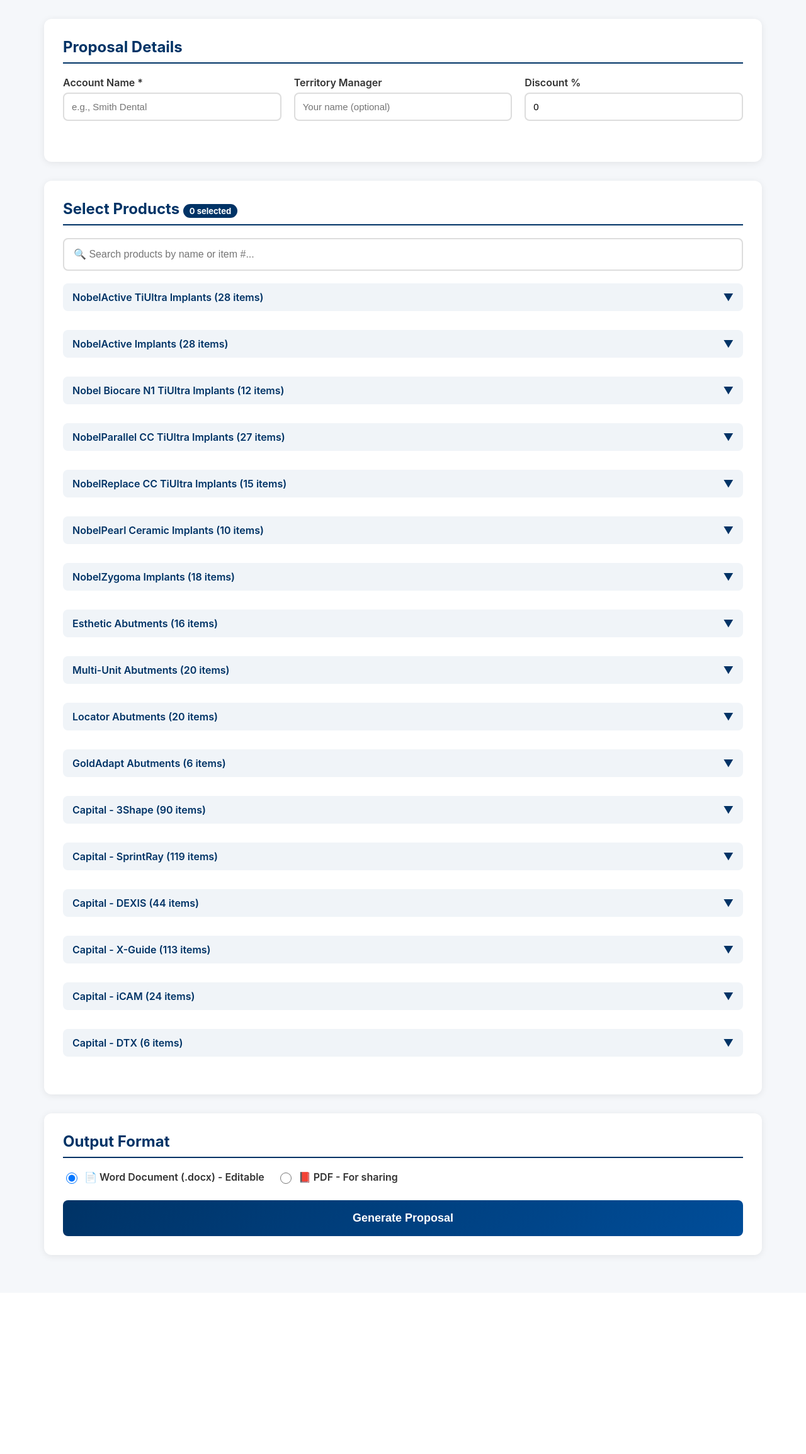
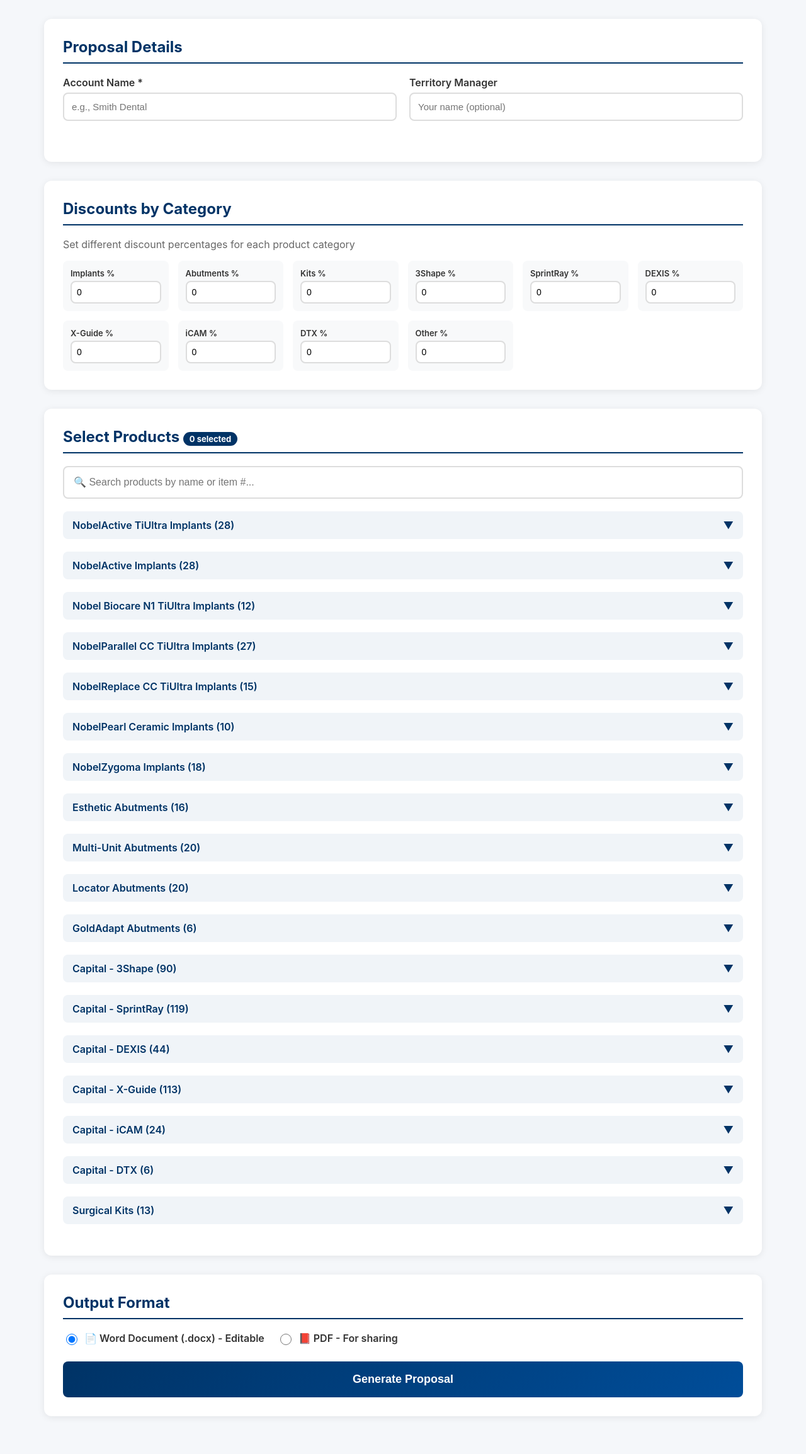
Before and after one commit to ArtooBeeptoo/nobel-proposal-generator, a Flask app: page / in a window 1280 px wide. Shown: the part 69-2378 px from the top of the page at 63% size. Before the commit the page ends 2070 px from the top, so only its background shows below. Run offline with Flask 3, Linux system fonts and the light colour scheme; the visitor is signed in with stand-in values (Sample User, id 1).

Commit message:
Add per-category discounts + surgical kits

```diff
--- a/app.py
+++ b/app.py
@@ -26,6 +26,28 @@ app.secret_key = os.environ.get('SECRET_KEY', 'nobel-proposal-2026')
 
 # Simple password - set via environment variable
 APP_PASSWORD = os.environ.get('APP_PASSWORD', 'nobel2026')
+
+# Discount groups - maps categories to discount group names
+DISCOUNT_GROUPS = {
+    'Implants': ['NobelActive TiUltra Implants', 'NobelActive Implants', 'Nobel Biocare N1 TiUltra Implants',
+                 'NobelParallel CC TiUltra Implants', 'NobelReplace CC TiUltra Implants', 'NobelPearl Ceramic Implants',
+                 'NobelZygoma Implants'],
+    'Abutments': ['Esthetic Abutments', 'Multi-Unit Abutments', 'Locator Abutments', 'GoldAdapt Abutments'],
+    'Kits': ['Surgical Kits'],
+    '3Shape': ['Capital - 3Shape'],
+    'SprintRay': ['Capital - SprintRay'],
+    'DEXIS': ['Capital - DEXIS'],
+    'X-Guide': ['Capital - X-Guide'],
+    'iCAM': ['Capital - iCAM'],
+    'DTX': ['Capital - DTX'],
+}
+
+def get_discount_group(category):
+    """Get the discount group for a category"""
+    for group, cats in DISCOUNT_GROUPS.items():
+        if category in cats:
+            return group
+    return 'Other'
 
 # Load product catalog
 def load_products():
@@ -70,7 +92,9 @@ def logout():
 def index():
     products = get_products()
     categories = list(products.keys())
-    return render_template('index.html', categories=categories, products=products)
+    discount_groups = list(DISCOUNT_GROUPS.keys()) + ['Other']
+    return render_template('index.html', categories=categories, products=products,
+                         discount_groups=discount_groups, get_discount_group=get_discount_group)
 
 @app.route('/generate', methods=['POST'])
 @login_required
@@ -79,9 +103,14 @@ def generate():
 
     # Get form data
     account_name = request.form.get('account_name', 'Customer')
-    discount_percent = float(request.form.get('discount', 0))
     output_format = request.form.get('output_format', 'docx')
     rep_name = request.form.get('rep_name', '')
+
+    # Get per-group discounts
+    group_discounts = {}
+    for group in list(DISCOUNT_GROUPS.keys()) + ['Other']:
+        discount_key = f'discount_{group.replace(" ", "_").replace("-", "_")}'
+        group_discounts[group] = float(request.form.get(discount_key, 0))
 
     # Parse selected items
     items = []
@@ -90,15 +119,23 @@ def generate():
             item_id = key.replace('qty_', '')
             qty = int(value)
 
-            # Find the product
+            # Find the product and its category
             for category, prods in products.items():
                 for prod in prods:
                     if prod['id'] == item_id:
+                        discount_group = get_discount_group(category)
+                        discount_pct = group_discounts.get(discount_group, 0)
+                        list_price = prod['price']
+                        discounted_price = list_price * (1 - discount_pct / 100)
+
                         items.append({
                             'id': item_id,
                             'description': prod['description'],
-                            'list_price': prod['price'],
-                            'quantity': qty
+                            'list_price': list_price,
+                            'discount_pct': discount_pct,
+                            'discounted_price': discounted_price,
+                            'quantity': qty,
+                            'category': category
                         })
                         break
 
@@ -108,15 +145,14 @@ def generate():
 
     # Calculate totals
     list_total = sum(item['list_price'] * item['quantity'] for item in items)
-    discount_amount = list_total * (discount_percent / 100)
-    final_total = list_total - discount_amount
+    final_total = sum(item['discounted_price'] * item['quantity'] for item in items)
+    discount_amount = list_total - final_total
 
     proposal_data = {
         'account_name': account_name,
         'rep_name': rep_name,
         'date': datetime.now().strftime('%B %d, %Y'),
         'items': items,
-        'discount_percent': discount_percent,
         'list_total': list_total,
         'discount_amount': discount_amount,
         'final_total': final_total
@@ -147,7 +183,7 @@ def generate_docx(data):
     doc.add_paragraph()
 
     # Items table
-    table = doc.add_table(rows=1, cols=3)
+    table = doc.add_table(rows=1, cols=4)
     table.style = 'Table Grid'
     table.alignment = WD_TABLE_ALIGNMENT.CENTER
 
@@ -156,6 +192,7 @@ def generate_docx(data):
     header_cells[0].text = 'Description'
     header_cells[1].text = 'Qty'
     header_cells[2].text = 'Item #'
+    header_cells[3].text = 'Discount'
 
     for cell in header_cells:
         cell.paragraphs[0].runs[0].bold = True
@@ -166,12 +203,13 @@ def generate_docx(data):
         row[0].text = item['description']
         row[1].text = str(item['quantity'])
         row[2].text = item['id']
+        row[3].text = f"{item['discount_pct']:.0f}%"
 
     doc.add_paragraph()
 
     # Totals
     doc.add_paragraph(f"List Price Total: ${data['list_total']:,.2f}")
-    doc.add_paragraph(f"Discount ({data['discount_percent']:.0f}%): -${data['discount_amount']:,.2f}")
+    doc.add_paragraph(f"Total Discount: -${data['discount_amount']:,.2f}")
 
     final_para = doc.add_paragraph()
     final_run = final_para.add_run(f"Your Price: ${data['final_total']:,.2f}")
@@ -210,7 +248,6 @@ def generate_pdf(data):
     title_style = ParagraphStyle('Title', parent=styles['Heading1'], fontSize=24, textColor=colors.HexColor('#003366'), alignment=1)
     subtitle_style = ParagraphStyle('Subtitle', parent=styles['Heading2'], fontSize=16, textColor=colors.grey, alignment=1)
     normal_style = styles['Normal']
-    bold_style = ParagraphStyle('Bold', parent=styles['Normal'], fontName='Helvetica-Bold')
 
     elements = []
 
@@ -227,30 +264,30 @@ def generate_pdf(data):
     elements.append(Spacer(1, 0.3*inch))
 
     # Table
-    table_data = [['Description', 'Qty', 'Item #']]
+    table_data = [['Description', 'Qty', 'Item #', 'Disc.']]
     for item in data['items']:
-        table_data.append([item['description'], str(item['quantity']), item['id']])
+        table_data.append([item['description'], str(item['quantity']), item['id'], f"{item['discount_pct']:.0f}%"])
 
-    table = Table(table_data, colWidths=[4*inch, 0.7*inch, 1.3*inch])
+    table = Table(table_data, colWidths=[3.5*inch, 0.5*inch, 1.2*inch, 0.6*inch])
     table.setStyle(TableStyle([
         ('BACKGROUND', (0, 0), (-1, 0), colors.HexColor('#003366')),
         ('TEXTCOLOR', (0, 0), (-1, 0), colors.white),
-        ('ALIGN', (1, 0), (1, -1), 'CENTER'),
+        ('ALIGN', (1, 0), (-1, -1), 'CENTER'),
         ('FONTNAME', (0, 0), (-1, 0), 'Helvetica-Bold'),
-        ('FONTSIZE', (0, 0), (-1, 0), 11),
-        ('BOTTOMPADDING', (0, 0), (-1, 0), 12),
+        ('FONTSIZE', (0, 0), (-1, 0), 10),
+        ('BOTTOMPADDING', (0, 0), (-1, 0), 10),
         ('BACKGROUND', (0, 1), (-1, -1), colors.white),
         ('GRID', (0, 0), (-1, -1), 1, colors.lightgrey),
-        ('FONTSIZE', (0, 1), (-1, -1), 10),
-        ('TOPPADDING', (0, 1), (-1, -1), 8),
-        ('BOTTOMPADDING', (0, 1), (-1, -1), 8),
+        ('FONTSIZE', (0, 1), (-1, -1), 9),
+        ('TOPPADDING', (0, 1), (-1, -1), 6),
+        ('BOTTOMPADDING', (0, 1), (-1, -1), 6),
     ]))
     elements.append(table)
     elements.append(Spacer(1, 0.3*inch))
 
     # Totals
     elements.append(Paragraph(f"List Price Total: ${data['list_total']:,.2f}", normal_style))
-    elements.append(Paragraph(f"Discount ({data['discount_percent']:.0f}%): -${data['discount_amount']:,.2f}", normal_style))
+    elements.append(Paragraph(f"Total Discount: -${data['discount_amount']:,.2f}", normal_style))
     elements.append(Spacer(1, 0.1*inch))
 
     final_style = ParagraphStyle('Final', parent=styles['Normal'], fontSize=14, fontName='Helvetica-Bold', textColor=colors.HexColor('#003366'))
--- a/templates/index.html
+++ b/templates/index.html
@@ -21,21 +21,10 @@
             justify-content: space-between;
             align-items: center;
         }
-        .header h1 {
-            margin: 0;
-            font-size: 24px;
-        }
-        .header a {
-            color: white;
-            text-decoration: none;
-            opacity: 0.8;
-        }
+        .header h1 { margin: 0; font-size: 24px; }
+        .header a { color: white; text-decoration: none; opacity: 0.8; }
         .header a:hover { opacity: 1; }
-        .container {
-            max-width: 1200px;
-            margin: 0 auto;
-            padding: 30px;
-        }
+        .container { max-width: 1200px; margin: 0 auto; padding: 30px; }
         .card {
             background: white;
             border-radius: 12px;
@@ -55,32 +44,42 @@
             gap: 20px;
             margin-bottom: 20px;
         }
-        .form-group {
-            margin-bottom: 15px;
-        }
+        .form-group { margin-bottom: 15px; }
         label {
             display: block;
             margin-bottom: 6px;
             font-weight: 600;
             color: #333;
         }
-        input[type="text"],
-        input[type="number"],
-        select {
+        input[type="text"], input[type="number"], select {
             width: 100%;
             padding: 12px;
             border: 2px solid #ddd;
             border-radius: 8px;
             font-size: 15px;
-            transition: border-color 0.3s;
         }
-        input:focus, select:focus {
-            outline: none;
-            border-color: #003366;
+        input:focus, select:focus { outline: none; border-color: #003366; }
+
+        .discount-grid {
+            display: grid;
+            grid-template-columns: repeat(auto-fit, minmax(150px, 1fr));
+            gap: 15px;
         }
-        .search-box {
-            margin-bottom: 20px;
+        .discount-item {
+            background: #f8f9fa;
+            padding: 12px;
+            border-radius: 8px;
         }
+        .discount-item label {
+            font-size: 13px;
+            margin-bottom: 4px;
+        }
+        .discount-item input {
+            padding: 8px;
+            font-size: 14px;
+        }
+
+        .search-box { margin-bottom: 20px; }
         .search-box input {
             width: 100%;
             padding: 15px;
@@ -88,9 +87,7 @@
             border-radius: 8px;
             font-size: 16px;
         }
-        .category-section {
-            margin-bottom: 30px;
-        }
+        .category-section { margin-bottom: 20px; }
         .category-title {
             background: #f0f4f8;
             padding: 12px 15px;
@@ -102,22 +99,11 @@
             justify-content: space-between;
             align-items: center;
         }
-        .category-title:hover {
-            background: #e5ebf1;
-        }
-        .category-title .arrow {
-            transition: transform 0.3s;
-        }
-        .category-title.open .arrow {
-            transform: rotate(180deg);
-        }
-        .products-list {
-            display: none;
-            margin-top: 10px;
-        }
-        .products-list.open {
-            display: block;
-        }
+        .category-title:hover { background: #e5ebf1; }
+        .category-title .arrow { transition: transform 0.3s; }
+        .category-title.open .arrow { transform: rotate(180deg); }
+        .products-list { display: none; margin-top: 10px; }
+        .products-list.open { display: block; }
         .product-row {
             display: grid;
             grid-template-columns: 1fr 80px 100px;
@@ -126,41 +112,16 @@
             padding: 12px;
             border-bottom: 1px solid #eee;
         }
-        .product-row:hover {
-            background: #f9fafb;
-        }
-        .product-desc {
-            font-size: 14px;
-        }
-        .product-id {
-            color: #666;
-            font-size: 12px;
-        }
-        .product-price {
-            color: #003366;
-            font-weight: 600;
-            text-align: right;
-        }
-        .qty-input {
-            width: 70px;
-            padding: 8px;
-            text-align: center;
-        }
-        .output-options {
-            display: flex;
-            gap: 20px;
-            margin: 20px 0;
-        }
-        .output-option {
-            display: flex;
-            align-items: center;
-            gap: 8px;
-            cursor: pointer;
-        }
-        .output-option input {
-            width: 18px;
-            height: 18px;
-        }
+        .product-row:hover { background: #f9fafb; }
+        .product-desc { font-size: 14px; }
+        .product-id { color: #666; font-size: 12px; }
+        .product-price { color: #003366; font-weight: 600; text-align: right; }
+        .qty-input { width: 70px; padding: 8px; text-align: center; }
+
+        .output-options { display: flex; gap: 20px; margin: 20px 0; }
+        .output-option { display: flex; align-items: center; gap: 8px; cursor: pointer; }
+        .output-option input { width: 18px; height: 18px; }
+
         .btn-generate {
             background: linear-gradient(135deg, #003366 0%, #004d99 100%);
             color: white;
@@ -171,12 +132,9 @@
             border-radius: 8px;
             cursor: pointer;
             width: 100%;
-            transition: transform 0.2s, box-shadow 0.2s;
         }
-        .btn-generate:hover {
-            transform: translateY(-2px);
-            box-shadow: 0 5px 20px rgba(0,51,102,0.3);
-        }
+        .btn-generate:hover { transform: translateY(-2px); box-shadow: 0 5px 20px rgba(0,51,102,0.3); }
+
         .selected-count {
             background: #003366;
             color: white;
@@ -192,13 +150,9 @@
             margin-bottom: 20px;
         }
         @media (max-width: 600px) {
-            .product-row {
-                grid-template-columns: 1fr;
-                gap: 8px;
-            }
-            .form-row {
-                grid-template-columns: 1fr;
-            }
+            .product-row { grid-template-columns: 1fr; gap: 8px; }
+            .form-row { grid-template-columns: 1fr; }
+            .discount-grid { grid-template-columns: 1fr 1fr; }
         }
     </style>
 </head>
@@ -227,10 +181,22 @@
                         <label for="rep_name">Territory Manager</label>
                         <input type="text" id="rep_name" name="rep_name" placeholder="Your name (optional)">
                     </div>
-                    <div class="form-group">
-                        <label for="discount">Discount %</label>
-                        <input type="number" id="discount" name="discount" value="0" min="0" max="100" step="1">
+                </div>
+            </div>
+
+            <div class="card">
+                <h2>Discounts by Category</h2>
+                <p style="color: #666; margin-top: 0;">Set different discount percentages for each product category</p>
+                <div class="discount-grid">
+                    {% for group in discount_groups %}
+                    <div class="discount-item">
+                        <label for="discount_{{ group.replace(' ', '_').replace('-', '_') }}">{{ group }} %</label>
+                        <input type="number"
+                               id="discount_{{ group.replace(' ', '_').replace('-', '_') }}"
+                               name="discount_{{ group.replace(' ', '_').replace('-', '_') }}"
+                               value="0" min="0" max="100" step="1">
                     </div>
+                    {% endfor %}
                 </div>
             </div>
 
@@ -244,7 +210,7 @@
                 {% for category, prods in products.items() %}
                 <div class="category-section" data-category="{{ category }}">
                     <div class="category-title" onclick="toggleCategory(this)">
-                        <span>{{ category }} ({{ prods|length }} items)</span>
+                        <span>{{ category }} ({{ prods|length }})</span>
                         <span class="arrow">▼</span>
                     </div>
                     <div class="products-list">
@@ -254,7 +220,7 @@
                                 <div class="product-desc">{{ prod.description }}</div>
                                 <div class="product-id">{{ prod.id }}</div>
                             </div>
-                            <div class="product-price">${{ "%.2f"|format(prod.price) }}</div>
+                            <div class="product-price">${{ "{:,.0f}".format(prod.price) }}</div>
                             <input type="number" class="qty-input" name="qty_{{ prod.id }}" min="0" value="0" onchange="updateCount()">
                         </div>
                         {% endfor %}
@@ -296,7 +262,6 @@
             document.getElementById('selectedCount').textContent = count + ' selected';
         }
 
-        // Search functionality
         document.getElementById('productSearch').addEventListener('input', function(e) {
             const query = e.target.value.toLowerCase();
             const rows = document.querySelectorAll('.product-row');
@@ -307,7 +272,6 @@
                 row.style.display = searchText.includes(query) ? '' : 'none';
             });
 
-            // Show categories that have visible products
             categories.forEach(cat => {
                 const visibleProducts = cat.querySelectorAll('.product-row:not([style*="display: none"])');
                 if (query && visibleProducts.length > 0) {
```
Also changed, not shown: products.json.
